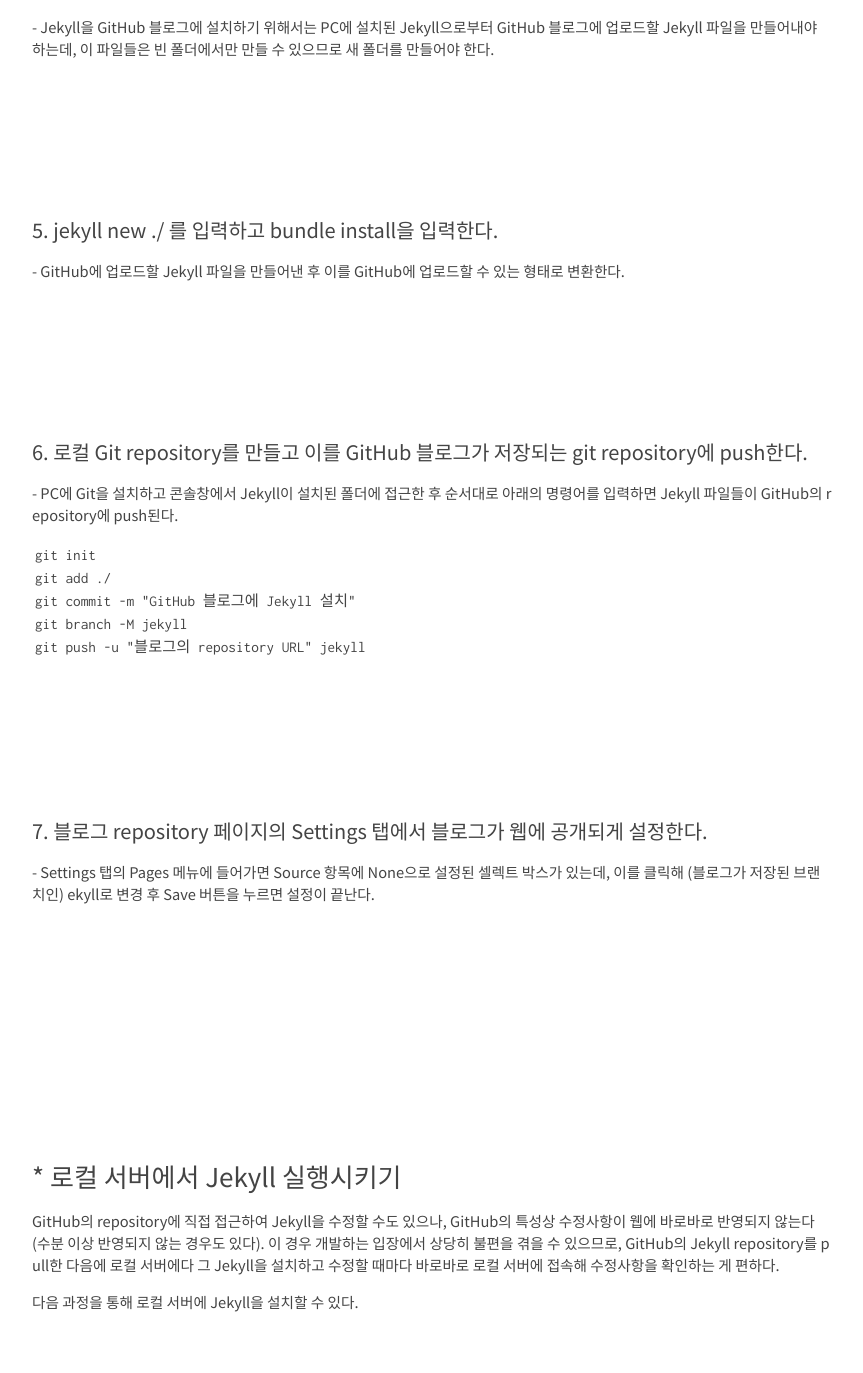
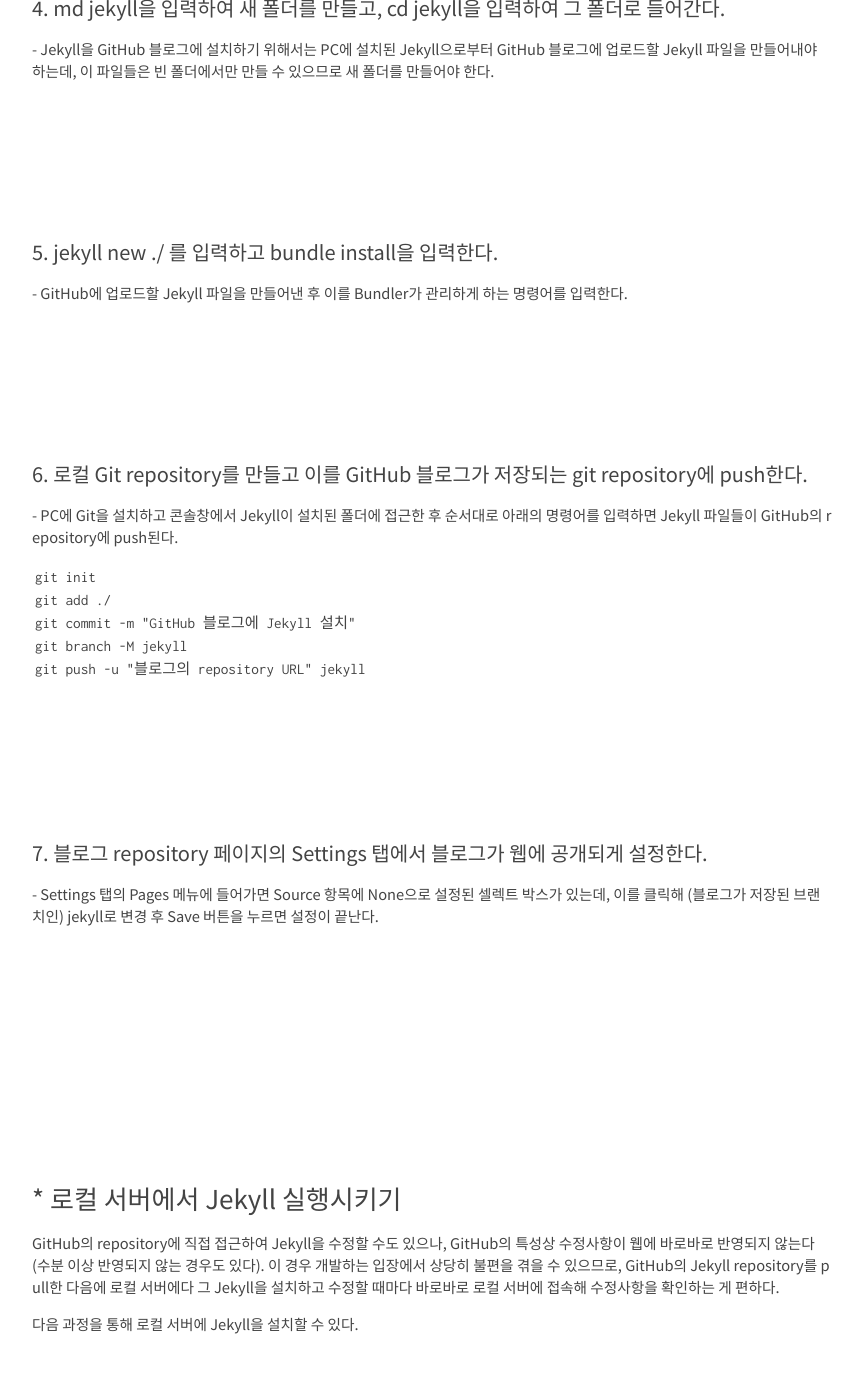
Before and after one commit to kangwooklee29/blog, a Jekyll site: the page built from GitHub/_posts/2021-09-29-GitHub에 블로그를 설치하고 Jekyll로 블로그 구현하기.md, in a window 1280 px wide and 1400 px high, scrolled down 1285 px. Shown: the top 1373 px of the window, without its empty margins (208-1071 px from the left). Built offline with Jekyll 4.4.1, drawn with Linux system fonts in a browser that asks for light colours; comment, search, counter and statistics services are not loaded; some of the changed text lies outside the part shown.

Commit message:
Update 2021-09-29-GitHub에 블로그를 설치하고 Jekyll로 블로그 구현하기.md

````diff
--- a/GitHub/_posts/2021-09-29-GitHub에 블로그를 설치하고 Jekyll로 블로그 구현하기.md
+++ b/GitHub/_posts/2021-09-29-GitHub에 블로그를 설치하고 Jekyll로 블로그 구현하기.md
@@ -36,7 +36,7 @@ title: GitHub에 블로그를 설치하고 Jekyll로 블로그 구현하기
 gem install jekyll bundler
 ```
 
-\- Ruby의 명령어인 gem을 통해 Jekyll을 PC에 설치시키는 명령어로, 이 명령어를 수행하면 Jekyll이 PC에 설치된다.
+\- Ruby에 내장된 라이브러리 관리 툴인 gem을 통해 Jekyll과 Bundler를 PC에 설치시키는 명령어로, 이 명령어를 수행하면 Jekyll이 PC에 설치된다.
 
 
 
@@ -57,7 +57,7 @@ gem install jekyll bundler
 
 #### 5. jekyll new ./ 를 입력하고 bundle install을 입력한다.
 
-\- GitHub에 업로드할 Jekyll 파일을 만들어낸 후 이를 GitHub에 업로드할 수 있는 형태로 변환한다.
+\- GitHub에 업로드할 Jekyll 파일을 만들어낸 후 이를 Bundler가 관리하게 하는 명령어를 입력한다.
 
 
 
@@ -84,7 +84,7 @@ git push -u "블로그의 repository URL" jekyll
 
 #### 7. 블로그 repository 페이지의 Settings 탭에서 블로그가 웹에 공개되게 설정한다.
 
-\- Settings 탭의 Pages 메뉴에 들어가면 Source 항목에 None으로 설정된 셀렉트 박스가 있는데, 이를 클릭해 (블로그가 저장된 브랜치인) ekyll로 변경 후 Save 버튼을 누르면 설정이 끝난다.
+\- Settings 탭의 Pages 메뉴에 들어가면 Source 항목에 None으로 설정된 셀렉트 박스가 있는데, 이를 클릭해 (블로그가 저장된 브랜치인) jekyll로 변경 후 Save 버튼을 누르면 설정이 끝난다.
 
 
 
@@ -117,8 +117,6 @@ GitHub의 repository에 직접 접근하여 Jekyll을 수정할 수도 있으나
 
 \- Ruby 3.0.0부터는 webrick이 기본 gem에서 빠져 있어 이를 별도로 설치하지 않고 바로 Jekyll 서버 실행 명령어를 실행하면 에러가 난다.
 
-\- 종전에 webrick을 설치한 적이 있다면 굳이 다시 이를 설치할 필요는 없다.
-
  <br><br>
 #### 4) jekyll serve \--host=0.0.0.0 명령어를 실행한다.
 
````
